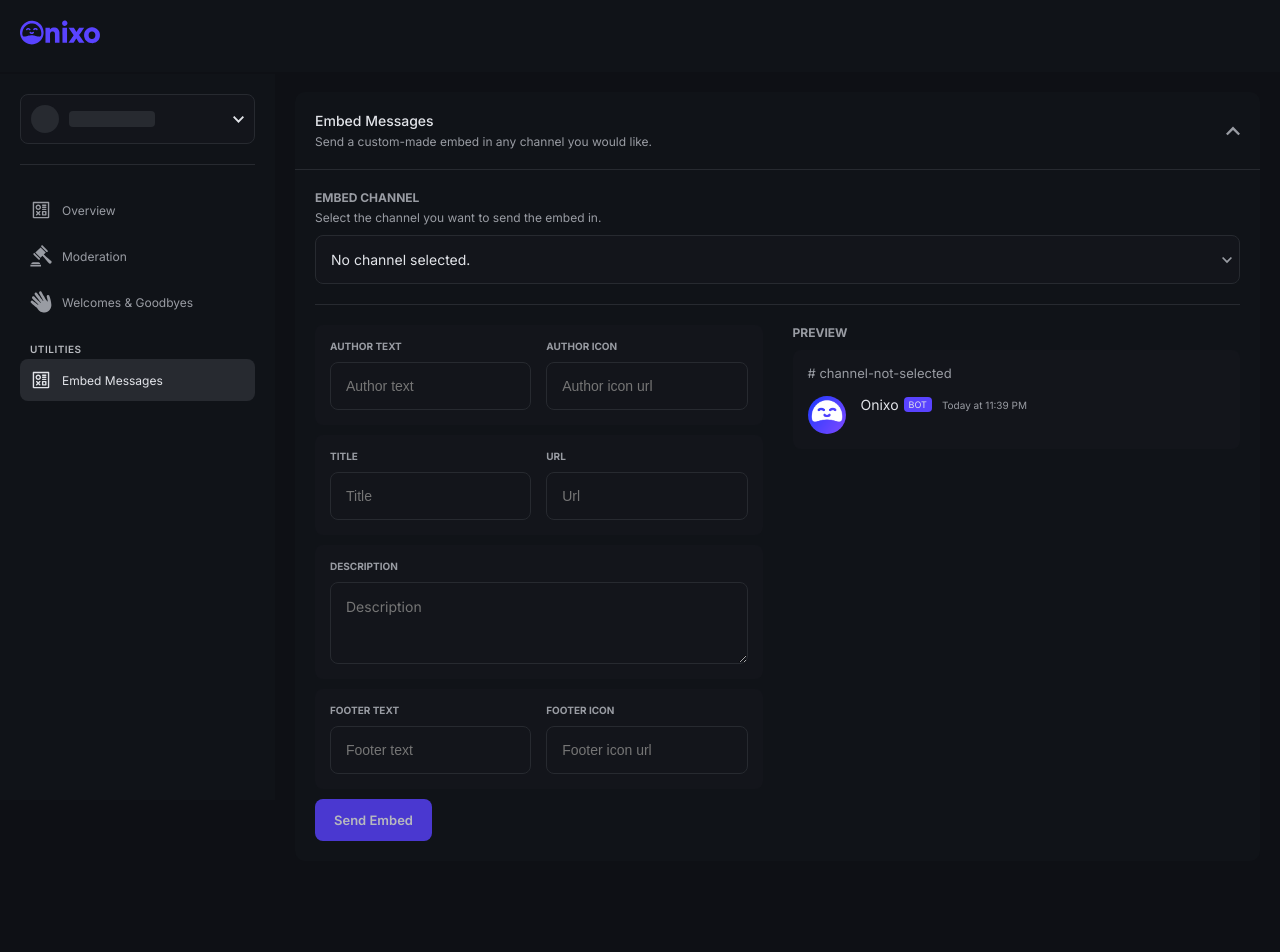
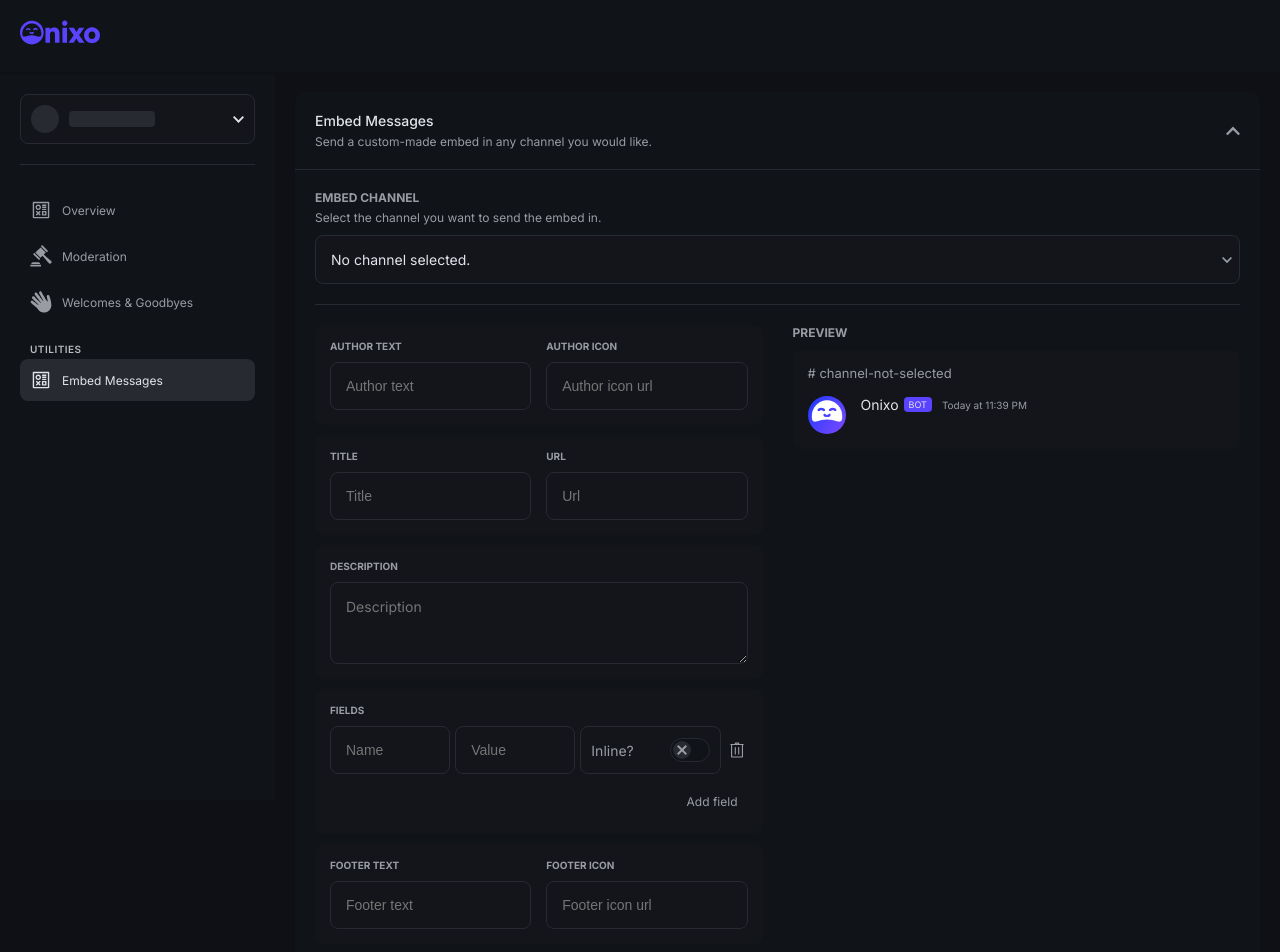
Before and after one commit to Poxie/onixo-new, a Next.js app in the folder frontend/: page /dashboard/1/embeds/ in a window 1280 px wide. Shown: the top 952 px of the page. Before the commit the page ends 881 px from the top, so only its background shows below. Built offline with nearby package versions, Linux system fonts and the light colour scheme; what next-redux-wrapper would draw is missing.

Commit message:
Added fields to embed messages

```diff
--- /dev/null
+++ b/frontend/assets/icons/BinIcon.tsx
@@ -0,0 +1,3 @@
+export const BinIcon = () => (
+    <svg clipRule="evenodd" fillRule="evenodd" strokeLinejoin="round" strokeMiterlimit="2" viewBox="0 0 24 24" xmlns="http://www.w3.org/2000/svg"><path d="m4.015 5.494h-.253c-.413 0-.747-.335-.747-.747s.334-.747.747-.747h5.253v-1c0-.535.474-1 1-1h4c.526 0 1 .465 1 1v1h5.254c.412 0 .746.335.746.747s-.334.747-.746.747h-.254v15.435c0 .591-.448 1.071-1 1.071-2.873 0-11.127 0-14 0-.552 0-1-.48-1-1.071zm14.5 0h-13v15.006h13zm-4.25 2.506c-.414 0-.75.336-.75.75v8.5c0 .414.336.75.75.75s.75-.336.75-.75v-8.5c0-.414-.336-.75-.75-.75zm-4.5 0c-.414 0-.75.336-.75.75v8.5c0 .414.336.75.75.75s.75-.336.75-.75v-8.5c0-.414-.336-.75-.75-.75zm3.75-4v-.5h-3v.5z" fillRule="nonzero"/></svg>
+)
--- a/frontend/components/dashboard/embeds/Embeds.module.scss
+++ b/frontend/components/dashboard/embeds/Embeds.module.scss
@@ -69,6 +69,47 @@
     color: var(--text-secondary);
 }
 
+.fields {
+    display: grid;
+    gap: var(--spacing-quinary);
+
+    .flex {
+        gap: var(--spacing-senary) !important;
+    }
+    svg {
+        width: 22px;
+        display: block;
+        fill: var(--text-secondary);
+        padding: 2px;
+        cursor: pointer;
+    }
+}
+.checkbox {
+    font-size: 14px;
+    display: flex;
+    align-items: center;
+    justify-content: space-between;
+    gap: var(--spacing-quaternary);
+    border: 1px solid var(--background-quaternary);
+    border-radius: var(--border-radius-tertiary);
+    padding: var(--spacing-quinary);
+    color: var(--text-secondary);
+}
+.add-field {
+    display: block;
+    margin-left: auto;
+    padding: var(--spacing-quinary);
+    margin-top: var(--spacing-quinary);
+    color: var(--text-secondary);
+    cursor: pointer;
+    font-size: 12px;
+    transition: color .2s;
+
+    &:hover {
+        color: var(--text-primary);
+    }
+}
+
 @media (max-width: 1100px) {
     .flex {
         flex-direction: column;
--- a/frontend/components/dashboard/embeds/index.tsx
+++ b/frontend/components/dashboard/embeds/index.tsx
@@ -14,6 +14,10 @@ import { useGuildId } from '@/hooks/useGuildId';
 import Image from 'next/image';
 import { useAppSelector } from '@/redux/store';
 import { selectChannelById } from '@/redux/dashboard/selectors';
+import { Checkbox } from '@/components/checkbox';
+import { Embed as EmbedType } from '@/types';
+import { CloseIcon } from '@/assets/icons/CloseIcon';
+import { BinIcon } from '@/assets/icons/BinIcon';
 
 const getCurrentTime = () => {
     const date = new Date();
@@ -27,7 +31,12 @@ const getCurrentTime = () => {
     return `${hours}:${minutes} ${suffix}`
 }
 
-const getEmptyEmbed = () => ({
+const getEmptyField = () => ({
+    name: '',
+    value: '',
+    inline: false
+})
+const getEmptyEmbed: () => EmbedType = () => ({
     description: '',
     title: '',
     url: '',
@@ -38,7 +47,8 @@ const getEmptyEmbed = () => ({
     footer: {
         text: '',
         icon: ''
-    }
+    },
+    fields: [ getEmptyField() ]
 })
 
 export const Embeds: NextPageWithLayout = () => {
@@ -63,6 +73,37 @@ export const Embeds: NextPageWithLayout = () => {
 
             return newEmbed;
         })
+    }
+    const updateEmbedField = (index: number, property: 'name' | 'value' | 'inline', value: any) => {
+        setEmbed(prev => {
+            const newEmbed = {...embed};
+            newEmbed.fields = newEmbed.fields.map((field, key) => {
+                if(key === index) {
+                    return {
+                        ...field,
+                        [property]: value
+                    }
+                }
+                return field;
+            })
+            return newEmbed;
+        })
+    }
+    const addField = () => setEmbed(prev => ({...prev, fields: prev.fields.concat(getEmptyField())}))
+    const removeField = (index: number) => {
+        setEmbed(prev => {
+            const embed = {...prev};
+
+            // If trying to remove last field, just reset its values
+            if(embed.fields.length === 1) {
+                embed.fields = [getEmptyField()];
+                return embed;
+            }
+
+            // Else just remove the field
+            embed.fields = embed.fields.filter((field, key) => key !== index);
+            return embed;
+        });
     }
 
     const sendEmbed = () => {
@@ -158,6 +199,49 @@ export const Embeds: NextPageWithLayout = () => {
                         />
                     </div>
 
+                    <div className={styles['section']}>
+                        <span className={styles['header']}>
+                            Fields
+                        </span>
+
+                        <div className={styles['fields']}>
+                            {embed.fields.map((field, index) => (
+                                <div className={styles['flex']}>
+                                    <Input
+                                        placeholder={'Name'}
+                                        onChange={text => updateEmbedField(index, 'name', text)}
+                                        defaultValue={embed.fields[index].name}
+                                    />
+                                    <Input
+                                        placeholder={'Value'}
+                                        onChange={text => updateEmbedField(index, 'value', text)}
+                                        defaultValue={embed.fields[index].value}
+                                    />
+                                    <div className={styles['checkbox']}>
+                                        Inline?
+                                        <Checkbox
+                                            onChange={state => updateEmbedField(index, 'inline', state)}
+                                            defaultChecked={embed.fields[index].inline}
+                                        />
+                                    </div>
+                                    <button
+                                        onClick={() => removeField(index)}
+                                        aria-label={'Remove field'}
+                                    >
+                                        <BinIcon />
+                                    </button>
+                                </div>
+                            ))}
+                        </div>
+
+                        <button
+                            onClick={addField}
+                            className={styles['add-field']}
+                        >
+                            Add field
+                        </button>
+                    </div>
+
                     <div className={`${styles['flex']} ${styles['section']}`}>
                         <div>
                             <span className={styles['header']}>
--- a/frontend/components/embed/Embed.module.scss
+++ b/frontend/components/embed/Embed.module.scss
@@ -56,4 +56,37 @@
 }
 .description {
     font-size: 12px;
+
+    &:has(+.fields) {
+        margin-bottom: var(--spacing-quaternary);
+    }
 }
+.fields {
+    display: flex;
+    gap: var(--spacing-quinary);
+    flex-wrap: wrap;
+    white-space: nowrap;
+
+    &>div {
+        flex: 1;
+    }
+}
+.field {
+    display: grid;
+
+    &:not(.inline) {
+        min-width: 100%;
+    }
+}
+.field-name {
+    font-size: 13px;
+    font-weight: 600;
+    margin-bottom: 4px;
+}
+.field-value {
+    font-size: 13px;
+}
+.filler {
+    width: 100%;
+    display: block;
+}
--- a/frontend/components/embed/index.tsx
+++ b/frontend/components/embed/index.tsx
@@ -6,13 +6,14 @@ import { useGuildId } from '@/hooks/useGuildId';
 import { useAppSelector } from '@/redux/store';
 import { selectGuildById } from '@/redux/dashboard/selectors';
 
-export const Embed: React.FC<EmbedType> = ({ author, footer, url, title, description }) => {
+export const Embed: React.FC<EmbedType> = ({ fields, author, footer, url, title, description }) => {
     const { user } = useAuth();
     const guildId = useGuildId();
     const guild = useAppSelector(state => selectGuildById(state, guildId));
 
     if(!user || !guild) return null;
 
+    const validFields = fields.filter(field => field.name || field.value);
     return(
         <div className={styles['container']}>
             {author.text && (
@@ -44,6 +45,23 @@ export const Embed: React.FC<EmbedType> = ({ author, footer, url, title, descrip
                     {replaceVariables(description, user, guild)}
                 </span>
             )}
+            {validFields.length !== 0 && (
+                <div className={styles['fields']}>
+                    {validFields.map((field, index) => (
+                        <div
+                            className={`${styles['field']} ${field.inline ? styles['inline'] : ''}`}
+                            key={index}
+                        >
+                            <span className={styles['field-name']}>
+                                {field.name}
+                            </span>
+                            <span className={styles['field-value']}>
+                                {field.value}
+                            </span>
+                        </div>
+                    ))}
+                </div>
+            )}
             {footer.text && (
                 <span className={styles['footer']}>
                     {footer.icon && (
--- a/frontend/types.ts
+++ b/frontend/types.ts
@@ -44,6 +44,11 @@ export type Embed = {
         text: string;
         icon: string;
     }
+    fields: {
+        name: string;
+        value: string;
+        inline: boolean;
+    }[];
 }
 
 export type AutoMod = {
```
